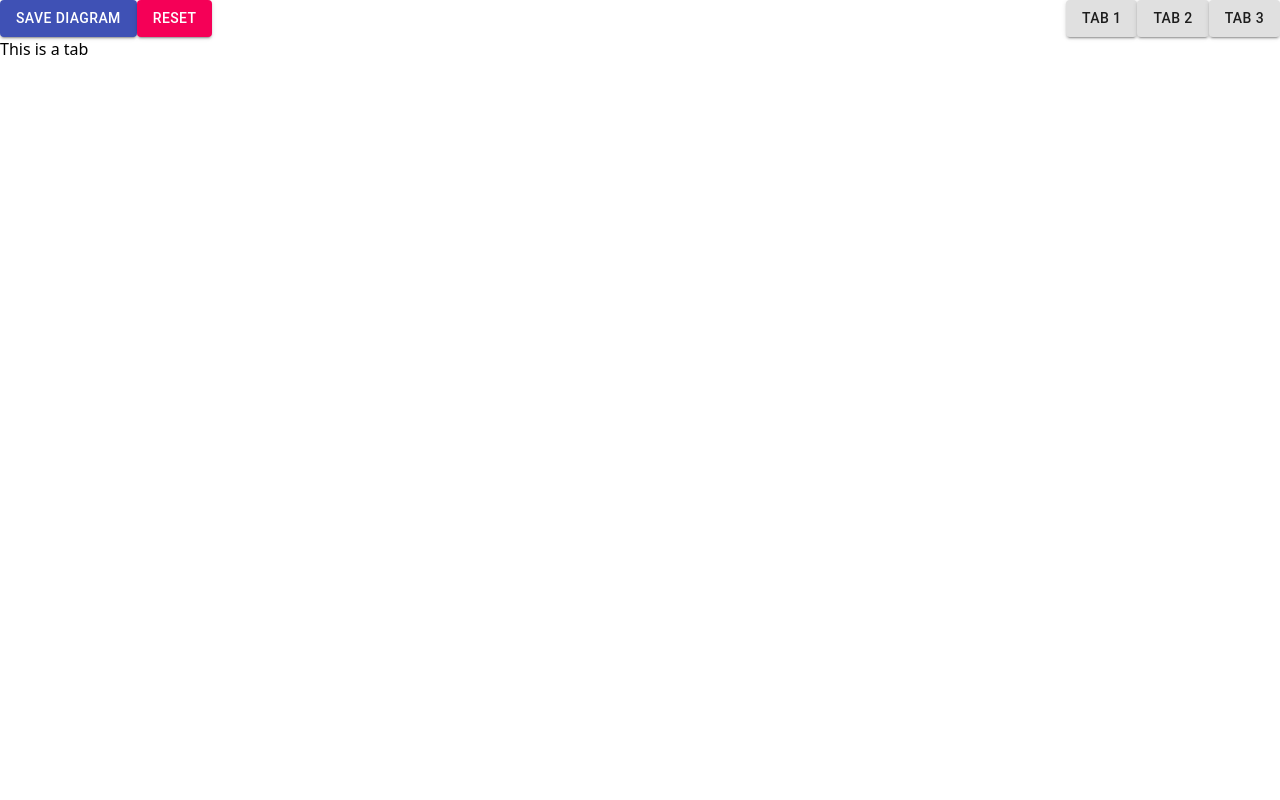
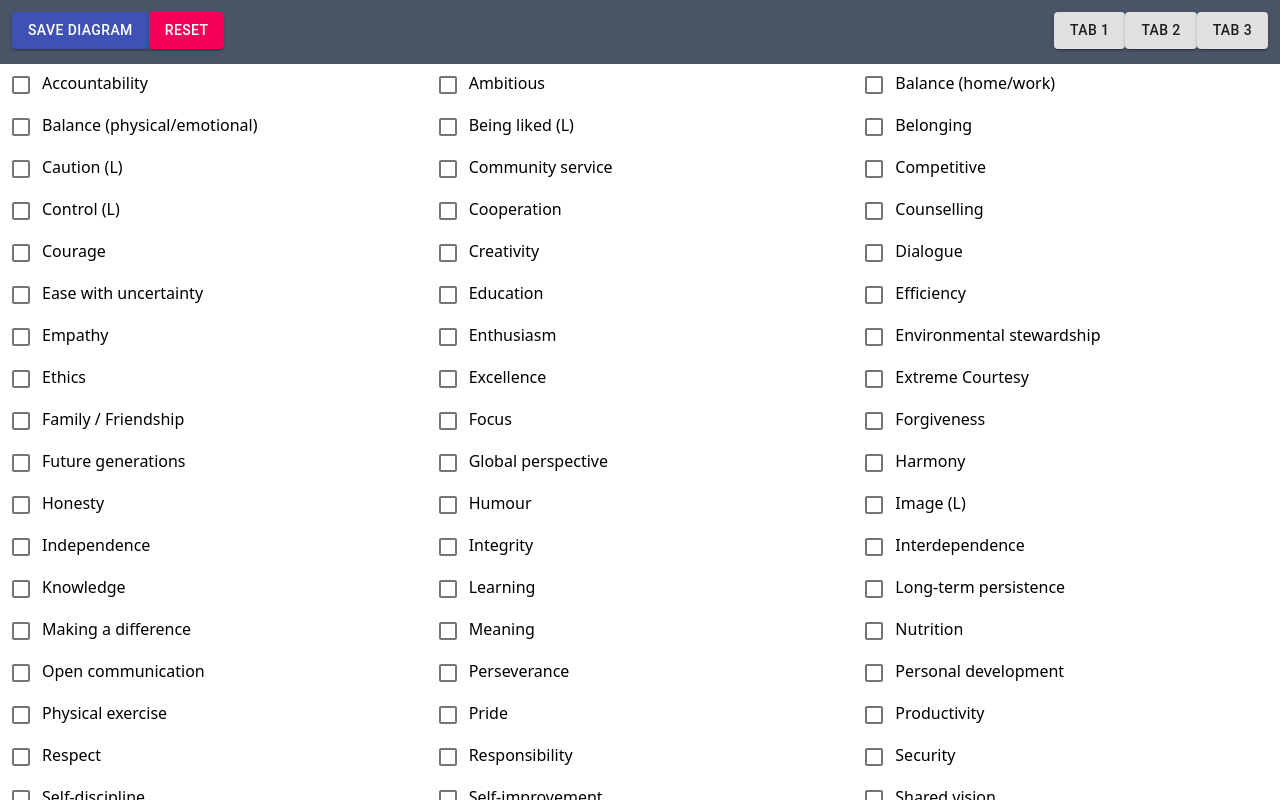
Before and after one commit to emab/valgen, a React app: page / in a window 1280 px wide. Built offline with nearby package versions, Linux system fonts and the light colour scheme.

Commit message:
Add tab page

```diff
--- a/src/App.tsx
+++ b/src/App.tsx
@@ -1,23 +1,31 @@
-import React from 'react'
-import { render } from 'react-dom'
-import Tab from './components/tabs/Tab'
-import Controls from './components/controls/Controls'
-import './styles/app.css'
+import React, { useState } from 'react';
+import { render } from 'react-dom';
+import Tab from './components/tabs/Tab';
+import Controls from './components/controls/Controls';
+import './styles/app.css';
 
-import { Provider } from 'react-redux'
-import store from './store'
+import { Provider } from 'react-redux';
+import store from './store';
 
-const mainElement = document.createElement('div')
-mainElement.setAttribute('id', 'root')
-document.body.appendChild(mainElement)
+const mainElement = document.createElement('div');
+mainElement.setAttribute('id', 'root');
+document.body.appendChild(mainElement);
 
 const App = () => {
+  const [currentTab, setCurrentTab] = useState(1);
+
   return (
     <Provider store={store}>
-      <Controls />
-      <Tab />
+      <div className="h-screen overflow-hidden">
+        <div className="h-16 bg-gray-700 p-3">
+          <Controls />
+        </div>
+        <div className="h-full overflow-hidden">
+          <Tab id={currentTab} />
+        </div>
+      </div>
     </Provider>
-  )
-}
+  );
+};
 
-render(<App />, mainElement)
+render(<App />, mainElement);
--- a/src/components/tabs/Tab.tsx
+++ b/src/components/tabs/Tab.tsx
@@ -1,9 +1,30 @@
-import React from 'react'
+import React, { useState } from 'react';
+import { VALUES } from '../../valuesArray';
+import { Checkbox } from '@material-ui/core';
 
-const Tab = () => {
-  return (
-    <div>This is a tab</div>
-  )
+interface Tab {
+  id: number;
 }
 
-export default Tab
+const Tab: React.FC<Tab> = ({ id }) => {
+  const [values, setValues] = useState(VALUES);
+
+  const onSelectValue = (evt: React.ChangeEvent, checked: boolean) => {
+    alert(evt.target.id);
+  };
+
+  return (
+    <div className="grid grid-cols-3">
+      {values.map((val, i) => {
+        return (
+          <div key={val.name}>
+            <Checkbox id={val.name} onChange={onSelectValue} />
+            {val.name}
+          </div>
+        );
+      })}
+    </div>
+  );
+};
+
+export default Tab;
--- a/webpack/electron.webpack.js
+++ b/webpack/electron.webpack.js
@@ -3,27 +3,27 @@ const path = require('path');
 const rootPath = path.resolve(__dirname, '..');
 
 module.exports = {
-
+  resolve: {
     extensions: ['.tsx', '.ts', '.js'],
   },
   devtool: 'source-map',
   entry: path.resolve(rootPath, 'electron', 'main.ts'),
   target: 'electron-main',
-
+  module: {
     rules: [
       {
         test: /\.(js|ts|tsx)$/,
         exclude: /node_modules/,
-
+        use: {
           loader: 'babel-loader',
         },
       }
     ],
   },
-
+  node: {
     __dirname: false,
   },
-
+  output: {
     path: path.resolve(rootPath, 'dist'),
     filename: '[name].js',
   },
--- a/webpack/react.webpack.js
+++ b/webpack/react.webpack.js
@@ -4,19 +4,19 @@ const HtmlWebpackPlugin = require('html-webpack-plugin');
 const rootPath = path.resolve(__dirname, '..');
 
 module.exports = {
-
+  resolve: {
     extensions: ['.tsx', '.ts', '.js'],
     mainFields: ['main', 'module', 'browser'],
   },
   entry: path.resolve(rootPath, 'src', 'App.tsx'),
   target: 'electron-renderer',
   devtool: 'source-map',
-
+  module: {
     rules: [
       {
         test: /\.(js|ts|tsx)$/,
         exclude: /node_modules/,
-
+        use: {
           loader: 'babel-loader',
         },
       },
@@ -26,7 +26,7 @@ module.exports = {
       },
     ],
   },
-
+  devServer: {
     contentBase: path.join(rootPath, 'dist/renderer'),
     historyApiFallback: true,
     compress: true,
@@ -34,7 +34,7 @@ module.exports = {
     port: 4000,
     publicPath: '/',
   },
-
+  output: {
     path: path.resolve(rootPath, 'dist/renderer'),
     filename: 'js/[name].js',
     publicPath: './',
```
Also changed, not shown: electron/main.ts (+24 -20 lines), tailwind.config.js (+4 -4 lines).
